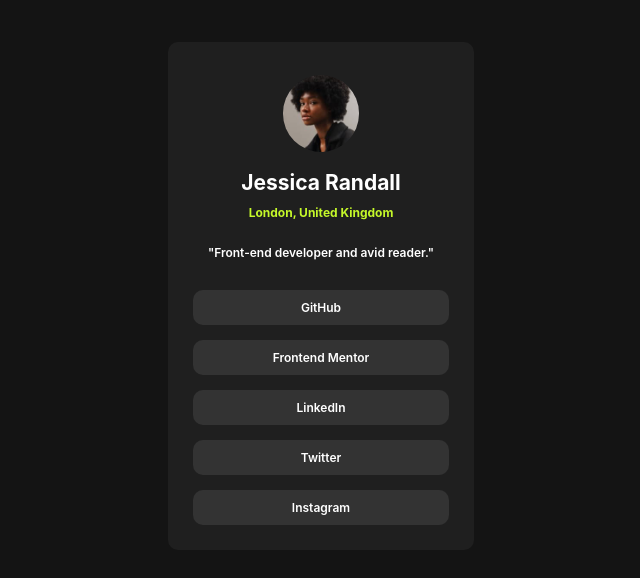
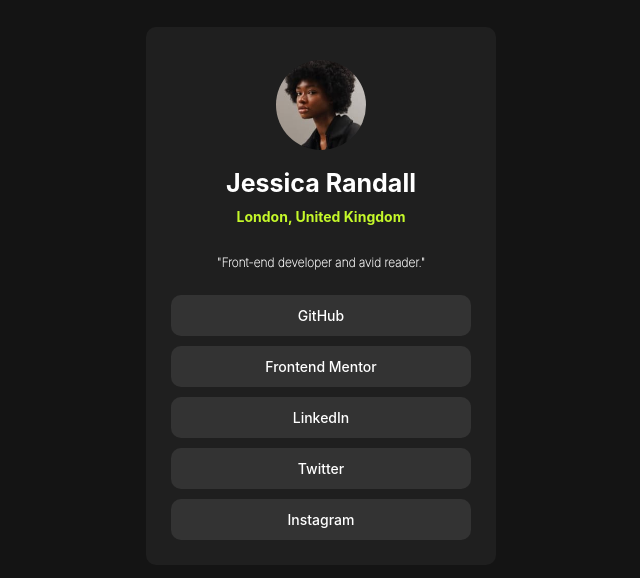
Before and after one commit to yannancls/social-link-profile, a plain HTML site: page index.html in a window 1280 px wide. Shown: the part 104-682 px from the top of the page, without its empty margins (319-959 px from the left). Drawn offline with Linux system fonts and the light colour scheme.

Commit message:
Add files via upload

```diff
--- a/style.css
+++ b/style.css
@@ -3,7 +3,7 @@
     padding: 0;
     margin: 0;
     color: white;
-    font-size: 12px;
+    font-size: 14px;
     font-family: Inter;
     text-align: center;
 }
@@ -24,6 +24,7 @@ body {
     align-items: center;
     padding: 25px;
     border-radius: 10px;
+    width: 350px;
 }
 
 img {
@@ -33,17 +34,17 @@ img {
 }
 
 h1 {
-    font-size: 21px;
+    font-size: 25px;
     margin: 10px;
 }
 
 h2 {
     color: hsl(75, 94%, 57%);
-    font-size: 12px;
-    margin-bottom: 10px;
+    margin-bottom: 15px;
 }
 
 .info {
+    font-family: Inter Thin;
     font-weight: 400;
     margin-bottom: 10px;
     font-weight: 600;
@@ -59,9 +60,9 @@ h2 {
 
 button {
     background-color: hsl(0, 0%, 20%);
-    font-weight: 600;
-    padding: 10px;
-    margin-top: 15px;
+    font-weight: 500;
+    padding: 12px;
+    margin-top: 10px;
     border: none;
     border-radius: 10px;
     transition: background-color 0.3s ease-in, color 0.3s ease-in;
@@ -73,8 +74,8 @@ button:hover {
     color: black;
 }
 
-@media screen and (max-width: 320px) {
+@media screen and (max-width: 380px) {
     .container {
-        padding: 15px;
+        width: 300px;
     }
 }
```
